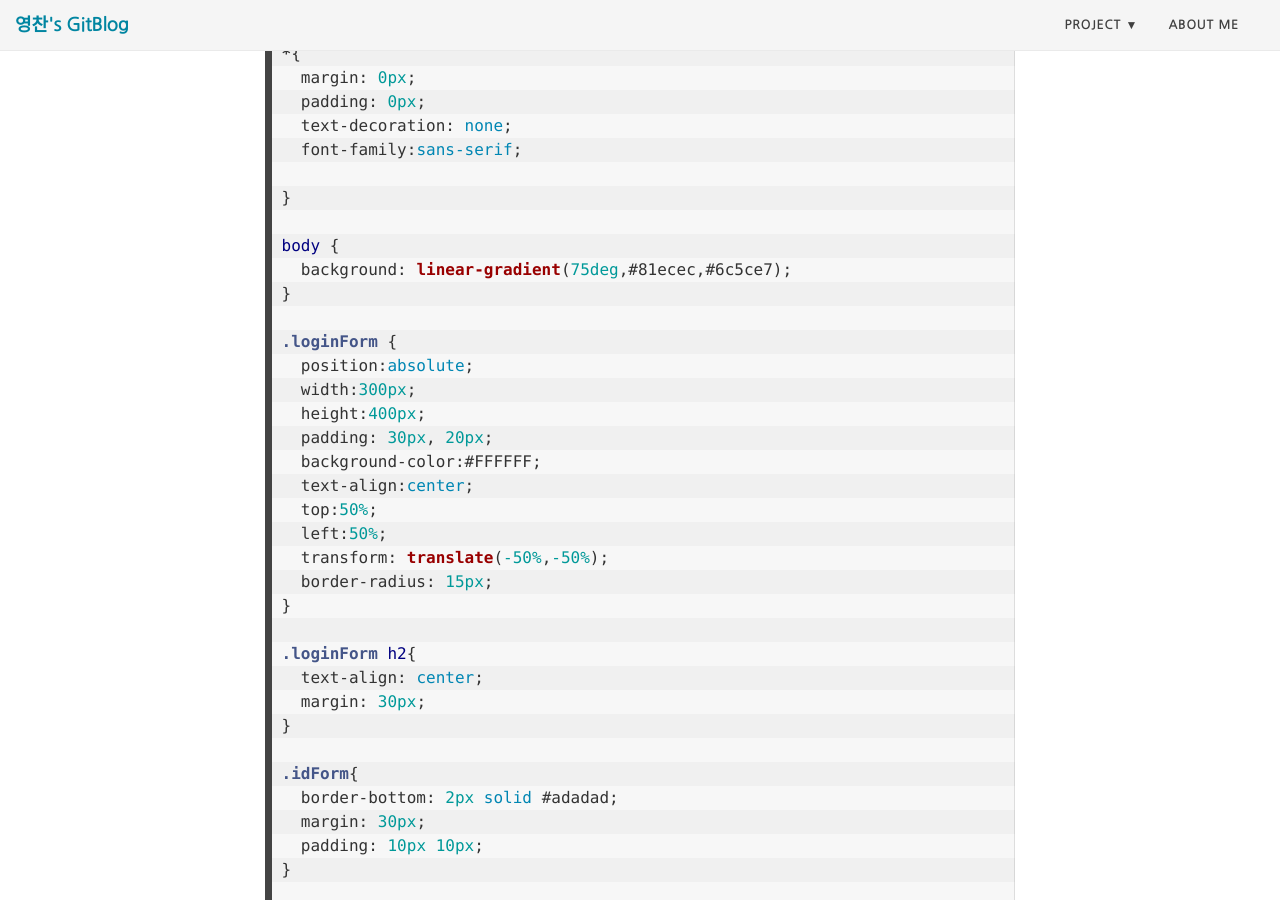
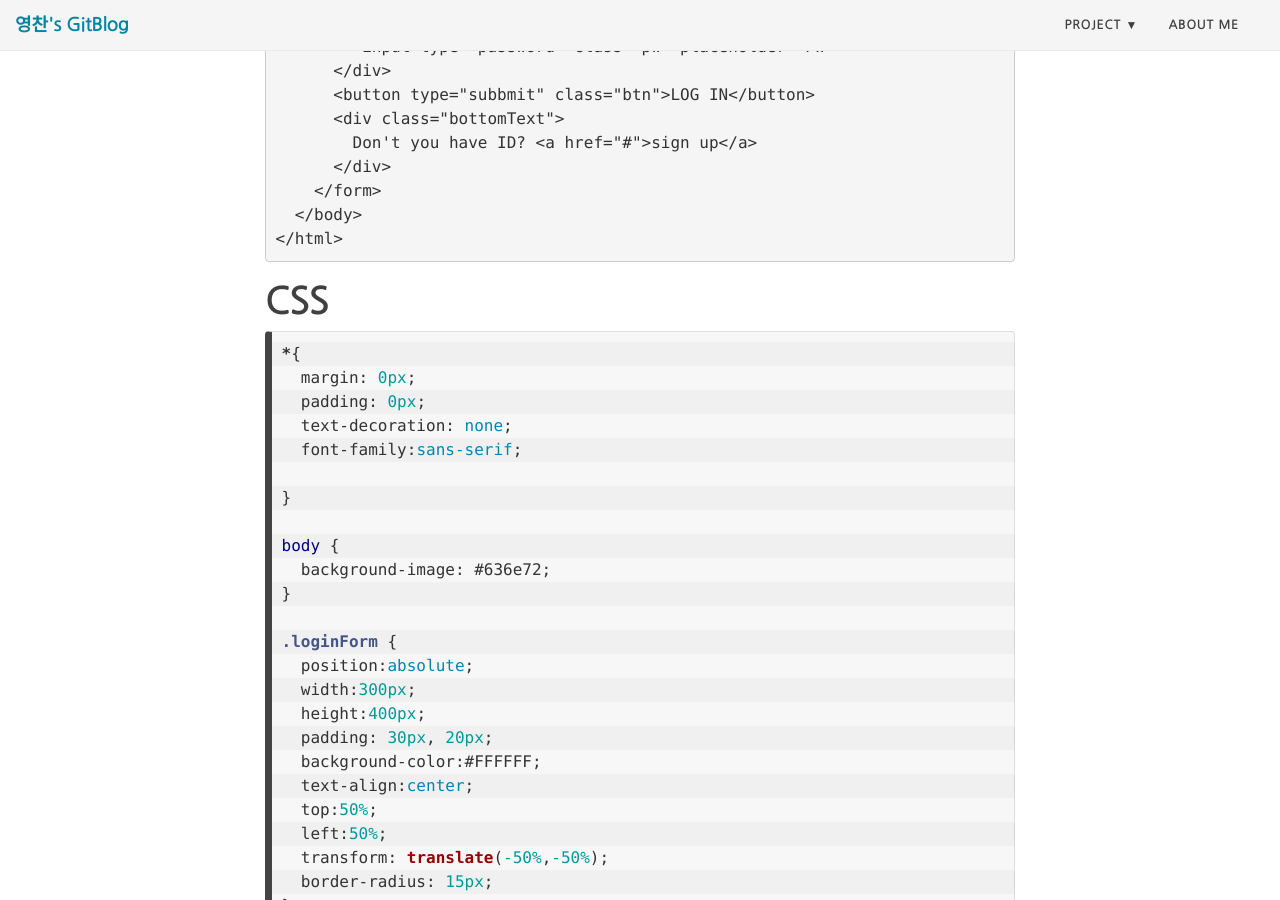
Before and after one commit to charlieppark/charlieppark.github.io-backup, a Jekyll site: the page built from _posts/2019-10-14-WEB001.md, in a window 1280 px wide and 900 px high, scrolled down 1699 px. Built offline with Jekyll 4.4.1, drawn with Linux system fonts in a browser that asks for light colours; nearby versions of some CDN libraries.

Commit message:
modified web 001

```diff
--- a/_posts/2019-10-14-WEB001.md
+++ b/_posts/2019-10-14-WEB001.md
@@ -11,7 +11,7 @@
 
 # 결과 화면
 
-<iframe width="100%" height="300" src="//jsfiddle.net/kimyc1223/du3brtfj/15/embedded/result/" allowfullscreen="allowfullscreen" allowpaymentrequest frameborder="0"></iframe>
+<iframe width="100%" height="600" src="//jsfiddle.net/kimyc1223/du3brtfj/15/embedded/result/" allowfullscreen="allowfullscreen" allowpaymentrequest frameborder="0"></iframe>
 
 # HTML
 
@@ -53,7 +53,7 @@
 }
 
 body {
-  background: linear-gradient(75deg,#81ecec,#6c5ce7);
+  background-image: #636e72;
 }
 
 .loginForm {
```
